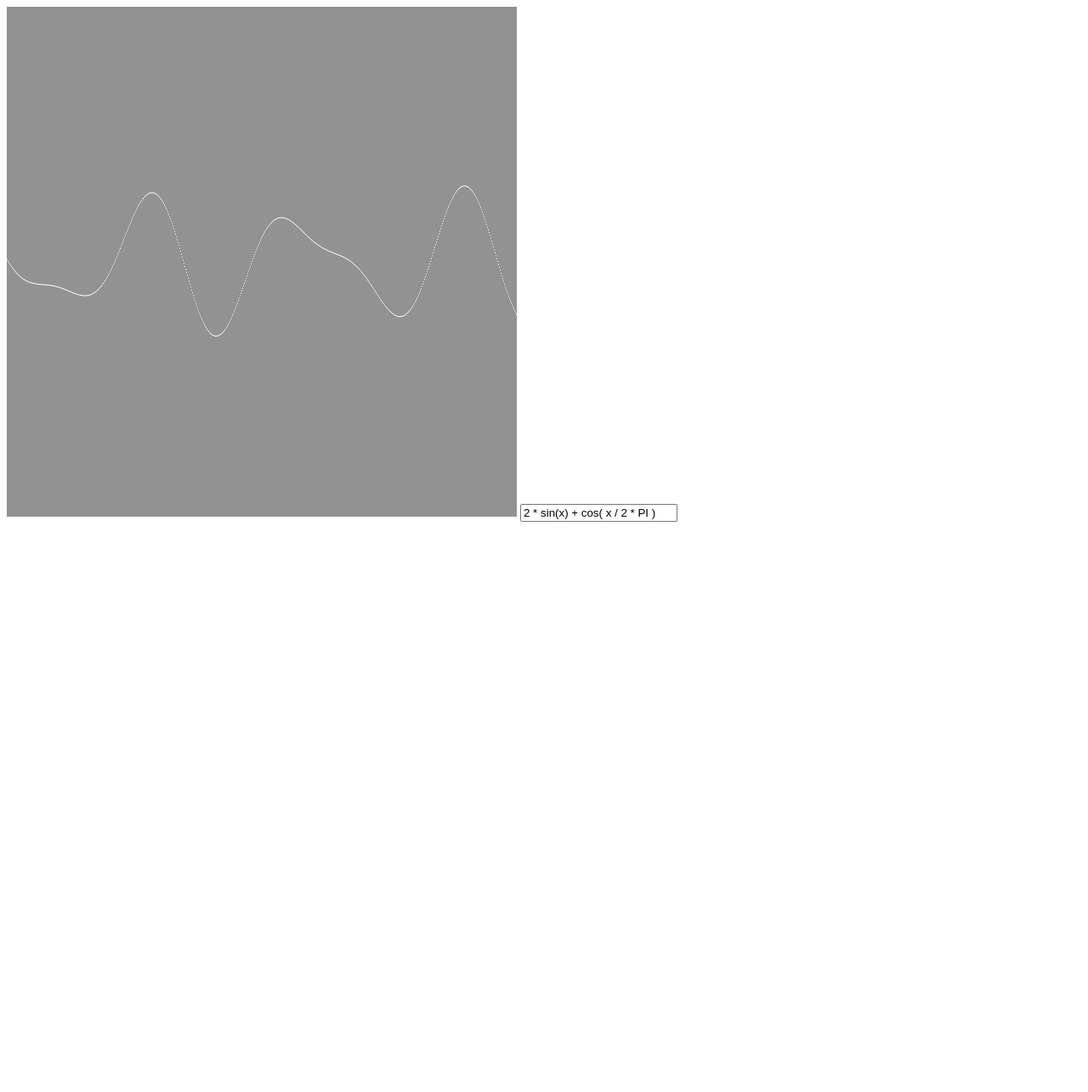
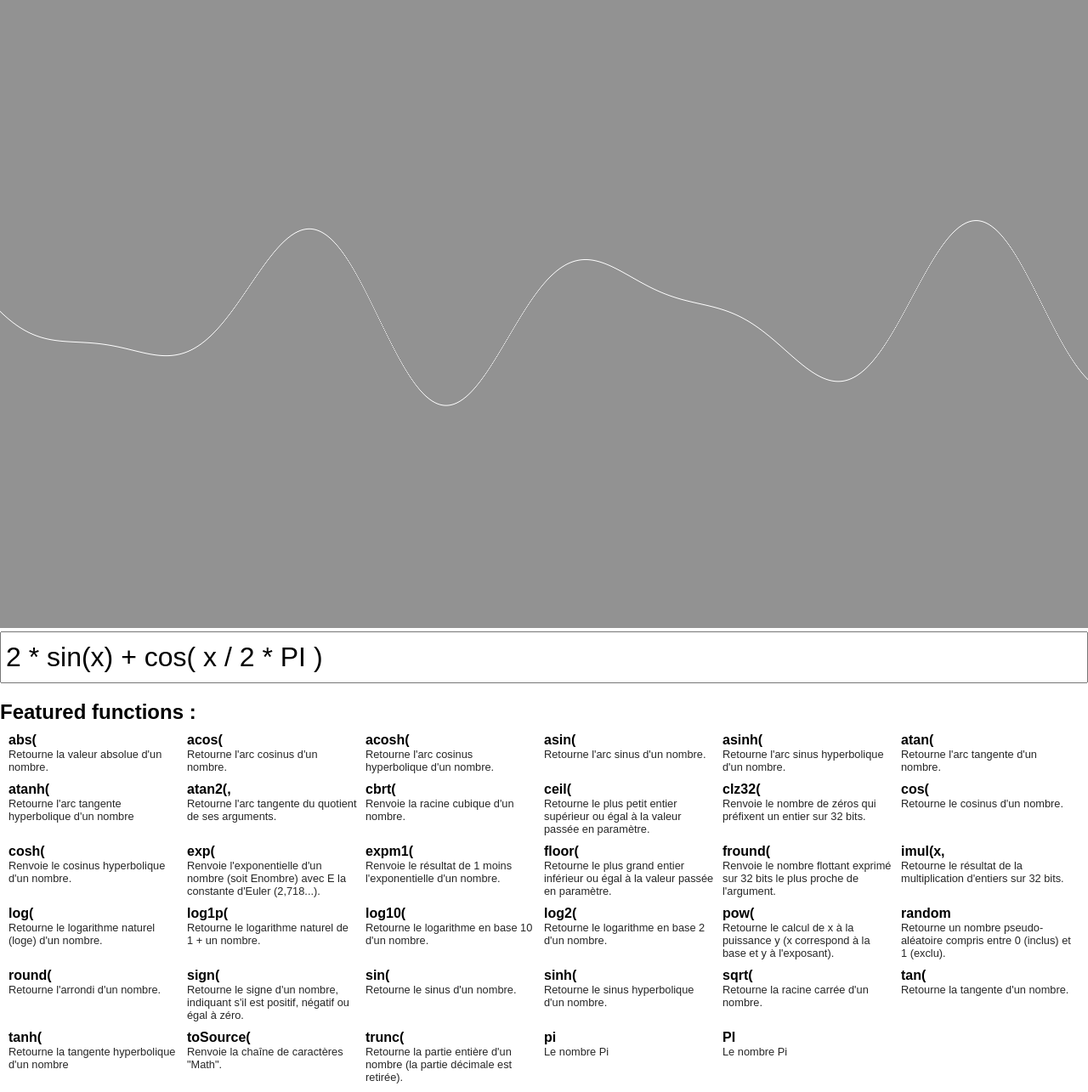
Before and after one commit to aznoqmous/func-disp, a plain HTML site: page index.html in a window 1280 px wide. Shown: the whole page at 85% size. Before the commit the page ends 800 px from the top, so only its background shows below. Drawn offline with Linux system fonts and the light colour scheme.

Commit message:
add dict display + auto resize func + better events

```diff
--- a/index.html
+++ b/index.html
@@ -4,12 +4,48 @@
     <meta charset="utf-8">
     <title></title>
     <script src="src/js/func-disp.js"></script>
+    <style media="screen">
+      *{
+        box-sizing: border-box;
+        padding: 0;
+        margin: 0;
+        font-family: arial;
+      }
+      body{
+        width: 100vw;
+        overflow-x: hidden;
+      }
+      .func-dict{
+        display: flex;
+        flex-wrap: wrap;
+        padding: 5px;
+      }
+      .func-dict li{
+        display: block;
+        list-style-type: none;
+        padding: 5px;
+      }
+      .func-dict li strong{ min-width: 50px; margin-right: 10px; vertical-align: top }
+      .func-dict li p{ width: 200px; color: #272727; font-size: 0.8rem; }
+      #func-input { display: block; width: 100%; font-size: 2rem; padding: 10px 5px }
+
+      h2{
+        margin-top: 20px
+      }
+
+
+    </style>
   </head>
   <body>
     <canvas id="func-canvas" width="600" height="600"></canvas>
     <input type="text" id="func-input" name="" value="2 * sin(x) + cos( x / 2 * PI )" placeholder="ex: 2 * sin(x) + cos( x / 2 * PI )">
-    <script type="text/javascript">
-      new FuncDisp('func-canvas', 'func-input');
-    </script>
+
+    <script type="text/javascript"> var fd = new FuncDisp('func-canvas', 'func-input'); </script>
+
+    <h2>Featured functions : </h2>
+    <script type="text/javascript">fd.displayDict();</script>
+
+
+
   </body>
 </html>
--- a/src/js/func-disp.js
+++ b/src/js/func-disp.js
@@ -1,15 +1,4 @@
-const DEFAULT_DICT = [
-  { value: 'sin(', addBefore: 'Math.' },
-  { value: 'cos(', addBefore: 'Math.' },
-  { value: 'tan(', addBefore: 'Math.' },
 
-  { value: 'pi',  replace: 'PI' },
-  { value: 'PI',  addBefore: 'Math.' },
-];
-const DEFAULT_COLORS = {
-  clear: '#272727',
-  draw: '#ffffff',
-}
 
 function replaceAll(target, search, replacement){
   return target.split(search).join(replacement);
@@ -17,6 +6,7 @@ function replaceAll(target, search, replacement){
 
 class FuncDisp{
   constructor(canvasId, inputId){
+
     this.dict = DEFAULT_DICT;
     this.colors = DEFAULT_COLORS;
 
@@ -30,7 +20,6 @@ class FuncDisp{
     this.init();
 
   }
-
 
   get func(){
     if(! this.isInputAllowed( this.input.value ) ) return null;
@@ -46,7 +35,6 @@ class FuncDisp{
       for (var i = 0; i <= this.allowedTags.length; i++) {
         var allowed = this.allowedTags[i];
         str = replaceAll(str, allowed, '');
-        console.log(str);
       }
 
       if( ! str.length ) return true;
@@ -74,7 +62,6 @@ class FuncDisp{
     return eval( this.currFunc.replace('x', x) );
   }
 
-
   init(attr){
     var attr = attr || {};
     if(attr.canvasId) this.c = document.getElementById(attr.canvasId);
@@ -89,15 +76,22 @@ class FuncDisp{
     this.minY = this.attr.minY || this.minY || -10;
     this.maxY = this.attr.maxY || this.maxY ||  10;
 
+    this.resizeCWidth();
+    this.resizeCHeight();
     this.bindEvents();
     this.drawFunc();
   }
   bindEvents(){
     var self = this;
     this.input.addEventListener('keyup', function(e){
-      // if( e.key == 'Enter' ){
+      if( e.key != 'ArrowRight'
+       && e.key != 'ArrowLeft'
+       && e.key != 'ArrowUp'
+       && e.key != 'ArrowRight'
+       && e.key != ' '
+      ){
         self.drawFunc();
-      // }
+      }
     });
 
   }
@@ -110,7 +104,7 @@ class FuncDisp{
   }
   getCy(y){
     var size = this.maxY - this.minY;
-    var ratio = this.c.width / size;
+    var ratio = this.c.height / size;
     var ratioY = ( y + this.minY ) * ratio;
     return ratioY;
   }
@@ -132,6 +126,14 @@ class FuncDisp{
   }
 
   //CTX
+  resizeCWidth(){
+    this.c.width = window.innerWidth;
+    this.ctx = this.c.getContext('2d');
+  }
+  resizeCHeight(){
+    this.c.height = window.innerHeight - this.input.offsetHeight;
+    this.ctx = this.c.getContext('2d');
+  }
   clearCtx(){
     this.ctx.fillStyle = this.colors.clear || '#272727';
     this.ctx.globalAlpha = 0.5;
@@ -153,6 +155,61 @@ class FuncDisp{
     }
     this.allowedTags = this.allowedTags.concat(alloweds);
   }
+  displayDict(){
+    var dictEl = document.createElement('ul');
+    dictEl.classList.add('func-dict');
+    for (var i = 0; i < this.dict.length; i++) {
+      var term = this.dict[i];
+      var el = document.createElement('li');
+      el.innerHTML = '<strong>'+ term.value+'</strong>';
+      if(  term.desc ) el.innerHTML += '<p>'+ term.desc+'</p>';
+      dictEl.appendChild(el);
+    }
+    this.input.parentNode.appendChild(dictEl);
+  }
+
+}
+
+const DEFAULT_DICT = [
+  {value: 'abs(', addBefore: 'Math.', desc: "Retourne la valeur absolue d'un nombre."},
+  {value: 'acos(', addBefore: 'Math.', desc: "Retourne l'arc cosinus d'un nombre."},
+  {value: 'acosh(', addBefore: 'Math.', desc: "Retourne l'arc cosinus hyperbolique d'un nombre."},
+  {value: 'asin(', addBefore: 'Math.', desc: "Retourne l'arc sinus d'un nombre."},
+  {value: 'asinh(', addBefore: 'Math.', desc: "Retourne l'arc sinus hyperbolique d'un nombre."},
+  {value: 'atan(', addBefore: 'Math.', desc: "Retourne l'arc tangente d'un nombre."},
+  {value: 'atanh(', addBefore: 'Math.', desc: "Retourne l'arc tangente hyperbolique d'un nombre"},
+  {value: 'atan2(, ', addBefore: 'Math.', desc: "Retourne l'arc tangente du quotient de ses arguments."},
+  {value: 'cbrt(', addBefore: 'Math.', desc: "Renvoie la racine cubique d'un nombre."},
+  {value: 'ceil(', addBefore: 'Math.', desc: "Retourne le plus petit entier supérieur ou égal à la valeur passée en paramètre."},
+  {value: 'clz32(', addBefore: 'Math.', desc: "Renvoie le nombre de zéros qui préfixent un entier sur 32 bits."},
+  {value: 'cos(', addBefore: 'Math.', desc: "Retourne le cosinus d'un nombre."},
+  {value: 'cosh(', addBefore: 'Math.', desc: "Renvoie le cosinus hyperbolique d'un nombre."},
+  {value: 'exp(', addBefore: 'Math.', desc: "Renvoie l'exponentielle d'un nombre (soit Enombre) avec E la constante d\'Euler (2,718...)."},
+  {value: 'expm1(', addBefore: 'Math.', desc: "Renvoie le résultat de 1 moins l'exponentielle d'un nombre."},
+  {value: 'floor(', addBefore: 'Math.', desc: "Retourne le plus grand entier inférieur ou égal à la valeur passée en paramètre."},
+  {value: 'fround(', addBefore: 'Math.', desc: "Renvoie le nombre flottant exprimé sur 32 bits le plus proche de l'argument."},
+  {value: 'imul(x, ', addBefore: 'Math.', desc: "Retourne le résultat de la multiplication d'entiers sur 32 bits."},
+  {value: 'log(', addBefore: 'Math.', desc: "Retourne le logarithme naturel (loge) d'un nombre."},
+  {value: 'log1p(', addBefore: 'Math.', desc: "Retourne le logarithme naturel de 1 + un nombre."},
+  {value: 'log10(', addBefore: 'Math.', desc: "Retourne le logarithme en base 10 d'un nombre."},
+  {value: 'log2(', addBefore: 'Math.', desc: "Retourne le logarithme en base 2 d'un nombre."},
+  {value: 'pow(', addBefore: 'Math.', desc: "Retourne le calcul de x à la puissance y (x correspond à la base et y à l'exposant)."},
+  {value: 'random', addBefore: 'Math.', desc: "Retourne un nombre pseudo-aléatoire compris entre 0 (inclus) et 1 (exclu)."},
+  {value: 'round(', addBefore: 'Math.', desc: "Retourne l'arrondi d'un nombre."},
+  {value: 'sign(', addBefore: 'Math.', desc: "Retourne le signe d'un nombre, indiquant s'il est positif, négatif ou égal à zéro."},
+  {value: 'sin(', addBefore: 'Math.', desc: "Retourne le sinus d'un nombre."},
+  {value: 'sinh(', addBefore: 'Math.', desc: "Retourne le sinus hyperbolique d'un nombre."},
+  {value: 'sqrt(', addBefore: 'Math.', desc: "Retourne la racine carrée d'un nombre."},
+  {value: 'tan(', addBefore: 'Math.', desc: "Retourne la tangente d'un nombre."},
+  {value: 'tanh(', addBefore: 'Math.', desc: "Retourne la tangente hyperbolique d'un nombre"},
+  {value: 'toSource(', addBefore: 'Math.', desc: "Renvoie la chaîne de caractères \"Math\"."},
+  {value: 'trunc(', addBefore: 'Math.', desc: "Retourne la partie entière d'un nombre (la partie décimale est retirée)."},
 
 
+  { value: 'pi',  replace: 'PI' , desc: "Le nombre Pi"},
+  { value: 'PI',  addBefore: 'Math.' , desc: "Le nombre Pi"},
+];
+const DEFAULT_COLORS = {
+  clear: '#272727',
+  draw: '#ffffff',
 }
```
Also changed, not shown: 1 other file.
